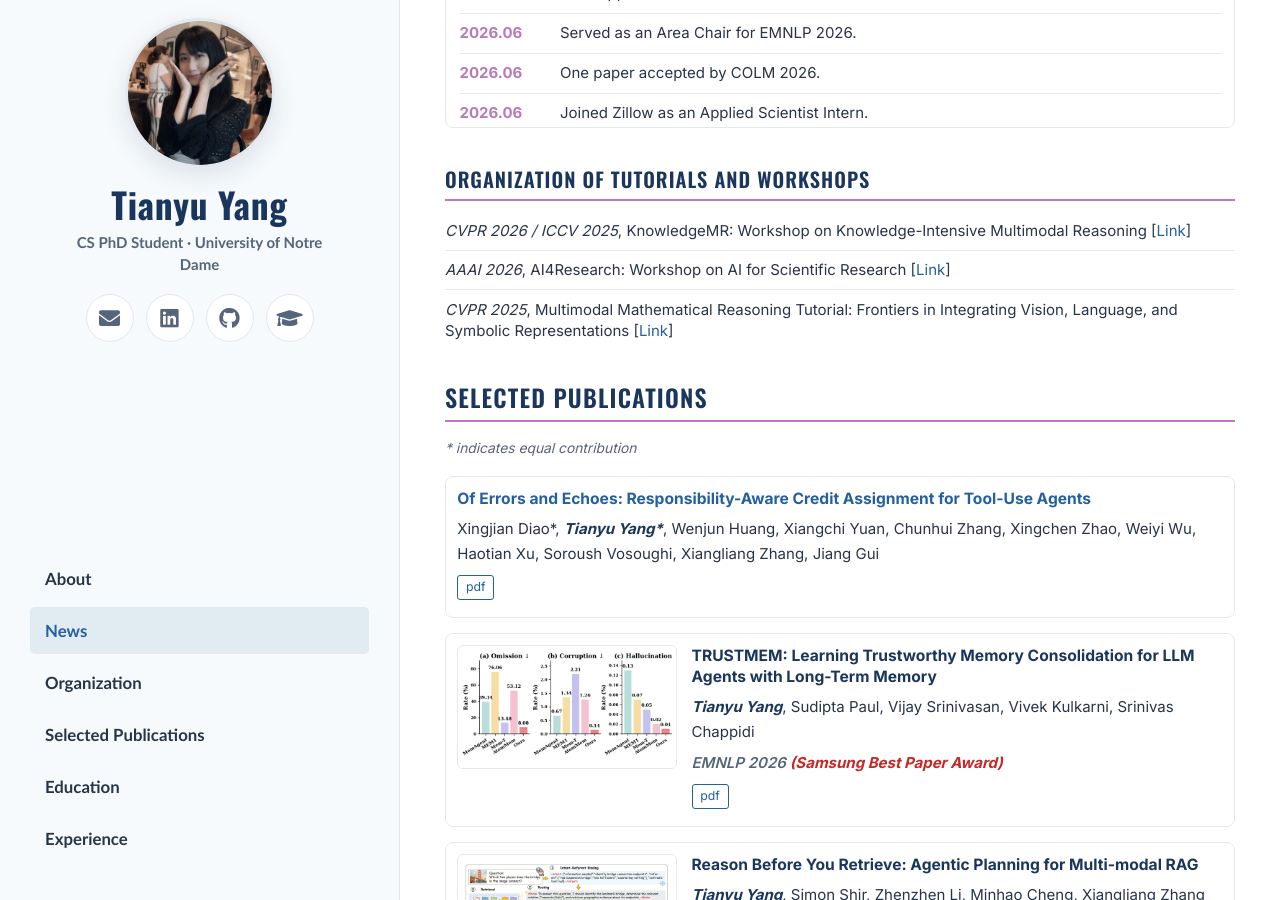
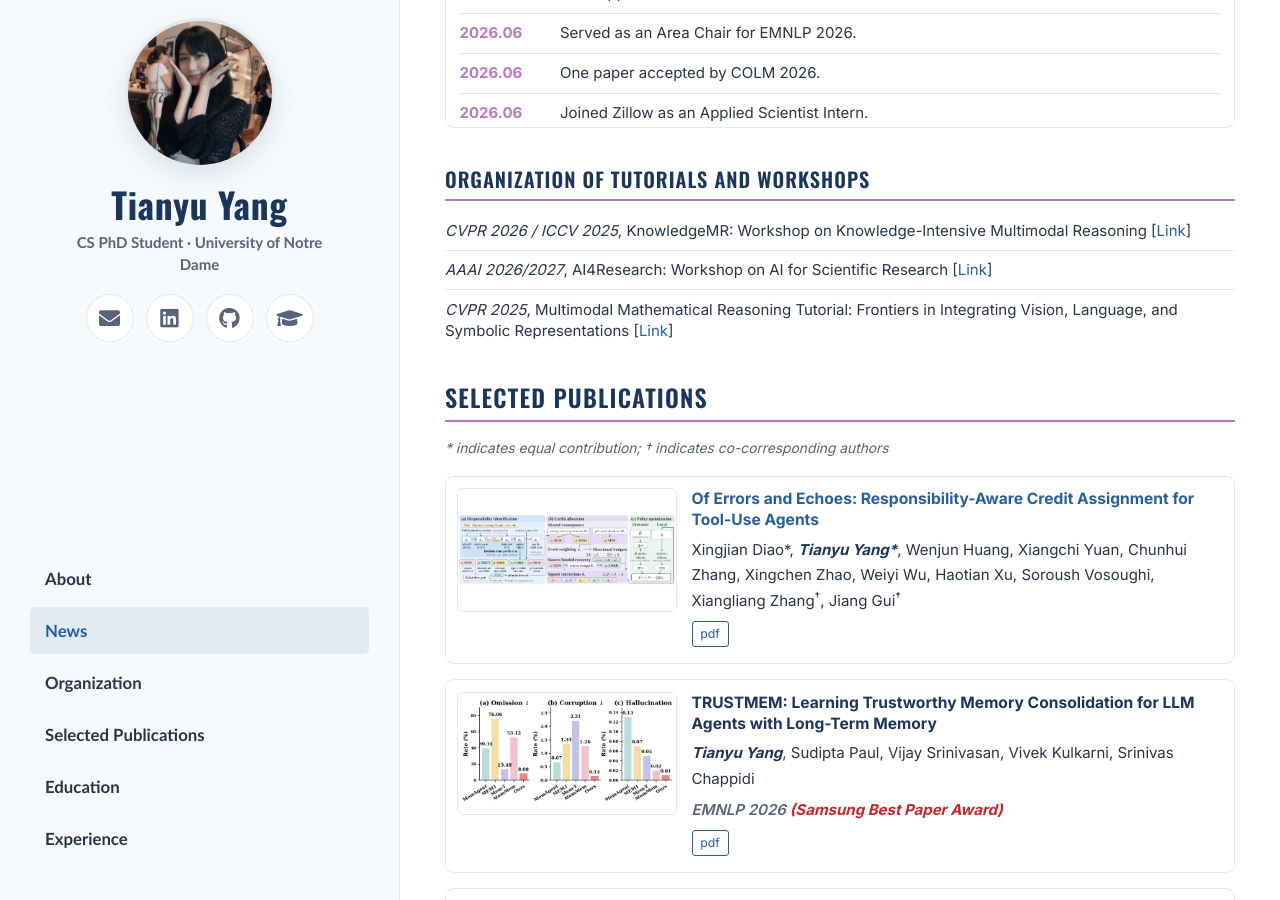
Before and after one commit to Tianyu-yang-anna/Tianyu-yang-anna.github.io, a Jekyll site: the page built from _pages/about.md, in a window 1280 px wide and 900 px high, scrolled down 550 px. Built offline with Jekyll 4.4.1, drawn with Linux system fonts in a browser that asks for light colours.

Commit message:
Add ECHO figure and corresponding authors; update workshop years

```diff
--- a/_pages/about.md
+++ b/_pages/about.md
@@ -132,7 +132,7 @@ redirect_from:
 
 - *CVPR 2026 / ICCV 2025*, KnowledgeMR: Workshop on Knowledge-Intensive Multimodal Reasoning [[Link](https://knowledgemr-workshop.github.io/)]
 
-- *AAAI 2026*, AI4Research: Workshop on AI for Scientific Research [[Link](https://ai4research-workshop.github.io/)]
+- *AAAI 2026/2027*, AI4Research: Workshop on AI for Scientific Research [[Link](https://ai4research-workshop.github.io/)]
 
 - *CVPR 2025*, Multimodal Mathematical Reasoning Tutorial: Frontiers in Integrating Vision, Language, and Symbolic Representations [[Link](https://cvpr2025mutimodalmathreasoning.github.io/MM_math_reasoning/)]
 
@@ -140,13 +140,17 @@ redirect_from:
 
 <section id="publications" class="home-section publications-section">
   <h1>Selected Publications</h1>
-  <p class="pub-note"><em>* indicates equal contribution</em></p>
+  <p class="pub-note"><em>* indicates equal contribution; &dagger; indicates co-corresponding authors</em></p>
 
   <div class="publication-list">
     <article class="publication-card">
+      <figure class="publication-image">
+        <img src="{{ '/images/publications/echo.webp' | relative_url }}" alt="ECHO framework: responsibility identification, credit allocation, and policy optimization" width="1201" height="389" loading="lazy" decoding="async" onerror="this.parentElement.classList.add('is-missing'); this.remove();">
+        <span class="publication-image-fallback">Image pending</span>
+      </figure>
       <div class="publication-body">
         <h2><a href="https://xid32.github.io/images/publications/ECHO.pdf" target="_blank" rel="noopener">Of Errors and Echoes: Responsibility-Aware Credit Assignment for Tool-Use Agents</a></h2>
-        <p class="publication-authors">Xingjian Diao*, <strong><em>Tianyu Yang*</em></strong>, Wenjun Huang, Xiangchi Yuan, Chunhui Zhang, Xingchen Zhao, Weiyi Wu, Haotian Xu, Soroush Vosoughi, Xiangliang Zhang, Jiang Gui</p>
+        <p class="publication-authors">Xingjian Diao*, <strong><em>Tianyu Yang*</em></strong>, Wenjun Huang, Xiangchi Yuan, Chunhui Zhang, Xingchen Zhao, Weiyi Wu, Haotian Xu, Soroush Vosoughi, Xiangliang Zhang<sup>&dagger;</sup>, Jiang Gui<sup>&dagger;</sup></p>
         <p class="publication-links"><a href="https://xid32.github.io/images/publications/ECHO.pdf" target="_blank" rel="noopener">pdf</a></p>
       </div>
     </article>
```
Also changed, not shown: images/publications/echo.png (added), images/publications/echo.webp (added).
